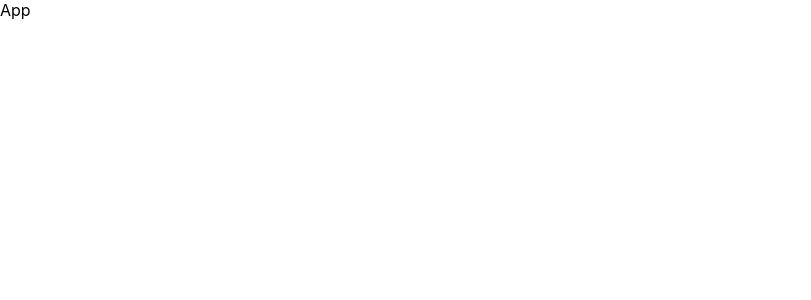
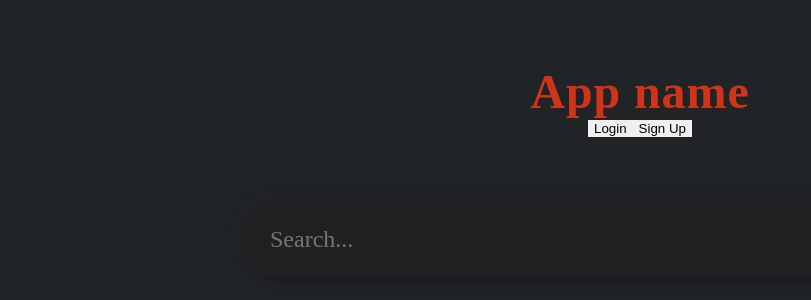
Before and after one commit to CodecoolGlobal/freestyle-mern-project-react-Treit91, a React (Create React App) app in the folder client/: page / in a window 1280 px wide. Shown: the top 300 px of the page, without its empty margins (0-811 px from the left). Built offline with nearby package versions, Linux system fonts and the light colour scheme; no server answers.

Commit message:
Partial CSS style and buttons added

```diff
--- a/client/src/App.css
+++ b/client/src/App.css
@@ -1,38 +1,82 @@
-.App {
-  text-align: center;
+
+* {
+  margin: 0;
+  border: 0;
+  box-sizing: border-box;
 }
 
-.App-logo {
-  height: 40vmin;
-  pointer-events: none;
+body {
+  background-color: #212426;
+  font-family: var(--font-raleway);
+  font-size: 16px;
+  color: #a1a1a1;
 }
 
-@media (prefers-reduced-motion: no-preference) {
-  .App-logo {
-    animation: App-logo-spin infinite 20s linear;
-  }
-}
-
-.App-header {
-  background-color: #282c34;
-  min-height: 100vh;
+.app {
+  padding: 4rem;
   display: flex;
   flex-direction: column;
   align-items: center;
-  justify-content: center;
-  font-size: calc(10px + 2vmin);
-  color: white;
 }
 
-.App-link {
-  color: #61dafb;
+h1 {
+  font-size: 3rem;
+  letter-spacing: 0.9px;
+  color: rgb(207, 52, 24);
+  background-clip: text;
+  width: fit-content;
 }
 
-@keyframes App-logo-spin {
-  from {
-    transform: rotate(0deg);
-  }
-  to {
-    transform: rotate(360deg);
-  }
+.search {
+  width: 100%;
+  max-width: 800px;
+  margin: 4rem 0 2rem;
+  display: flex;
+  align-items: center;
+  justify-content: center;
+  padding: 1.5rem 1.75rem;
+  border-radius: 3rem;
+  background: #1f2123;
+  box-shadow: 5px 5px 7px #1c1d1f, -5px -5px 7px #222527;
 }
+
+.search input {
+  flex: 1;
+  border: none;
+  font-size: 1.5rem;
+  font-family: var(--font-raleway);
+  font-weight: 500;
+  padding-right: 1rem;
+  outline: none;
+  color: #a1a1a1;
+  background: #1f2123;
+}
+
+
+.search button {
+  padding: 20px 40px;
+  border-radius: 0.5rem;
+  margin-left: 15px;
+  color: #a1a1a1;
+  font-family: var(--font-raleway);
+  font-weight: 900;
+  letter-spacing: 0.75px;
+  font-size: 1.25rem;
+  cursor: pointer;
+  background: #1f2123;
+  box-shadow: 5px 5px 7px #1c1d1f, -5px -5px 7px #222527;
+}
+
+.container {
+  white-space: nowrap;
+  height: 400px;
+  margin: 2rem 0;
+  padding: 0 20px;
+}
+
+.movie {
+  margin-right: 10px;
+  display: inline-block;
+  vertical-align: baseline;
+  width: calc((100% / 4) - 20px);
+}
--- a/client/src/App.js
+++ b/client/src/App.js
@@ -1,9 +1,62 @@
-import React from 'react'
+import React from 'react';
+import { useState, useEffect } from 'react';
+import './App.css';
+
+
+const api_key = "2f3800bf22a943ae031e99ccee3c5628";
+const api_url = `https://api.themoviedb.org/3/trending/all/week?api_key=${api_key}`;
 
 function App() {
+
+  const trendingMovies = async () => {
+    const response = await fetch(api_url)
+    const data = await response.json()
+    console.log(data.results)
+    setTrending(data.results)
+  };
+
+  useEffect(() => {
+    trendingMovies()
+  }, []);
+
+  const [trending, setTrending] = useState([]);
+  const [movieClicked, setMovieClick] = useState(false)
+  const [search,setSearch] = useState("")
+
+
   return (
-    <div>App</div>
-  )
+    <div className='app'>
+      <h1>App name</h1>
+      <div className='nav-buttons'>
+        <button onClick={() => { }}>Login</button>
+        <button on onClick={() => { }}>Sign Up</button>
+      </div>
+      <div className='search'>
+      <input
+            type='text'
+            className='input'
+            onChange={e => setSearch(e.target.value)}
+            placeholder='Search...'
+          />
+      </div>
+      <div className='container'>
+        <div >
+          {trending.map((movies) => {
+            return (
+              <div className='movies'>
+                <img src={`https://image.tmdb.org/t/p/w500/${movies.poster_path}`} alt='movieimg' movieID={movies.id} onClick={() => { setMovieClick(true) }} />
+                <h2>{movies.title}</h2>
+                <p>Rating: 10/{movies.vote_average.toFixed(1)}</p>
+                <p>Release date: {movies.release_date}</p>
+                <button movieID={movies.id} onClick={() => { setMovieClick(true) }}>Learn more</button>
+              </div>
+            );
+          })}
+        </div>
+      </div>
+    </div>
+  );
+
 }
 
-export default App
+export default App;
```
